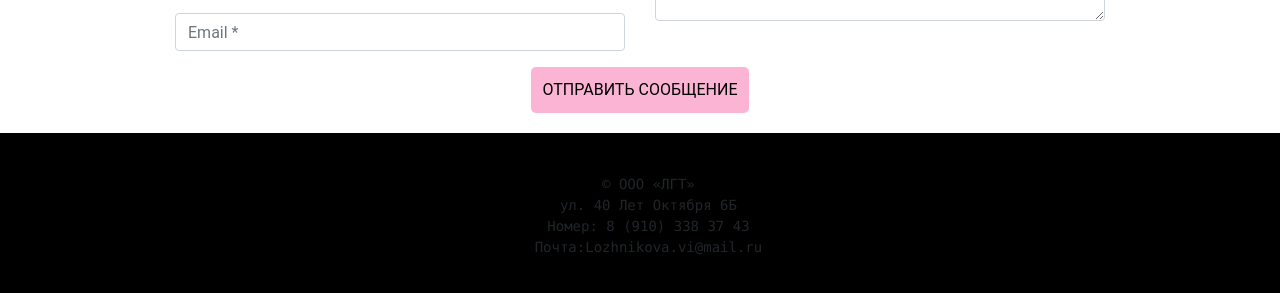
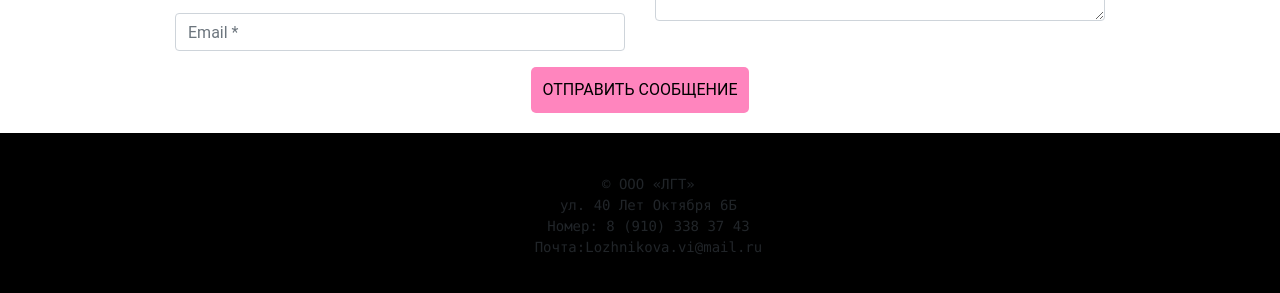
Before and after one commit to IvanLozhnikov/Animal_in_the_hearts, a plain HTML site: page index.html in a window 1280 px wide. In both pictures the pointer is over the button "ОТПРАВИТЬ СООБЩЕНИЕ". Shown: the part 786-1079 px from the top of the page. Drawn offline with nearby package versions, Linux system fonts and the light colour scheme.

Commit message:
Add files via upload

```diff
--- a/style.css
+++ b/style.css
@@ -16,7 +16,7 @@ body {
 }
 .btn:hover {
     color: black;
-    background-color: #FCB4D5;
+    background-color: #FF85BE;
 }
 .header {
     background-color: black;
```
